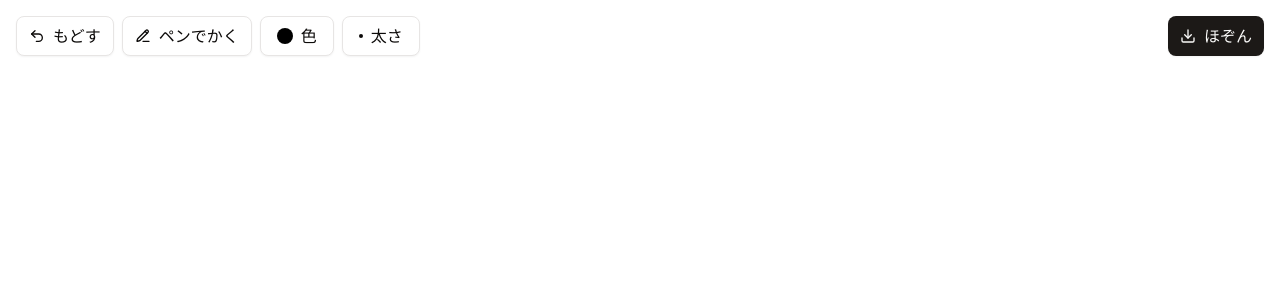
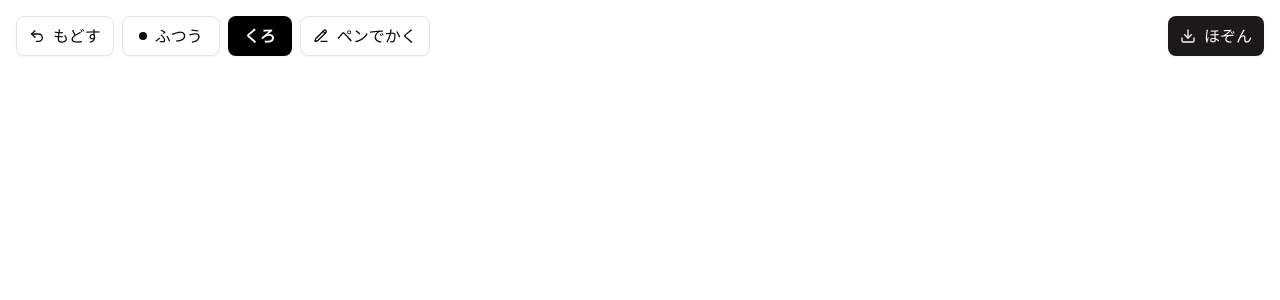
Before and after one commit to yoshikouki/nazori, a Next.js app: page / in a window 1280 px wide. Shown: the top 300 px of the page. Built offline with nearby package versions, Linux system fonts and the light colour scheme.

Commit message:
Refactor line style management and improve color/width picker components

```diff
--- a/biome.json
+++ b/biome.json
@@ -12,6 +12,7 @@
   "formatter": {
     "enabled": true,
     "indentStyle": "space",
+    "lineWidth": 96,
     "ignore": []
   },
   "organizeImports": {
--- a/src/features/drawing-canvas/index.tsx
+++ b/src/features/drawing-canvas/index.tsx
@@ -4,14 +4,11 @@ import { Button } from "@/components/ui/button";
 import { HandIcon, PencilLineIcon, Undo2Icon } from "lucide-react";
 import { useEffect, useRef, useState } from "react";
 import { LineColorPicker } from "./line-color-picker";
+import { DefaultLineStyle, type LineStyle } from "./line-style";
 import { LineWidthPicker } from "./line-width-picker";
 import { SaveImageButton } from "./save-image-button";
 
-// LineStyle型を直接インポートする代わりに定義
-type LineStyle = {
-  width: number;
-  color: string;
-};
+export type OnLineStyleChange = (newLineStyle: Partial<LineStyle>) => void;
 
 export const DrawingCanvas = () => {
   const canvasRef = useRef<HTMLCanvasElement>(null);
@@ -20,10 +17,7 @@ export const DrawingCanvas = () => {
   const midPointRef = useRef({ x: 0, y: 0 });
   const historyRef = useRef<ImageData[]>([]);
   const undoRef = useRef(0);
-  const [lineStyle, setLineStyle] = useState<LineStyle>({
-    width: 2,
-    color: "#000",
-  });
+  const [lineStyle, setLineStyle] = useState<LineStyle>(DefaultLineStyle);
   const [penOnly, setPenOnly] = useState(false);
 
   const getAllowedPointerTypes = () =>
@@ -134,23 +128,29 @@ export const DrawingCanvas = () => {
     ctx.lineJoin = "round";
   }, [lineStyle]);
 
-  const handleColorChange = (color: string) => {
-    setLineStyle((prev) => ({ ...prev, color }));
-  };
-
-  const handleLineWidthChange = (width: number) => {
-    setLineStyle((prev) => ({ ...prev, width }));
+  const onLineStyleChange = (newLineStyle: Partial<LineStyle>) => {
+    setLineStyle((prev) => ({ ...prev, ...newLineStyle }));
   };
 
   return (
     <div className="relative h-full w-full">
       <canvas ref={canvasRef} className="h-full w-full touch-none" />
       <div className="absolute inset-x-4 top-4 flex items-start justify-between">
-        <div className="inline-flex flex-col items-start justify-start gap-2 sm:flex-row">
-          <Button type="button" variant="outline" onClick={onUndo}>
-            <Undo2Icon />
-            <span className="hidden sm:inline">もどす</span>
-          </Button>
+        <div className="flex flex-col items-start justify-start gap-2 sm:flex-row">
+          <div className="inline-flex items-start justify-start gap-2">
+            <Button type="button" variant="outline" onClick={onUndo}>
+              <Undo2Icon />
+              <span className="hidden sm:inline">もどす</span>
+            </Button>
+            <LineWidthPicker
+              width={lineStyle.width}
+              onWidthChange={onLineStyleChange}
+            />
+            <LineColorPicker
+              color={lineStyle.color}
+              onColorChange={onLineStyleChange}
+            />
+          </div>
           <Button
             type="button"
             variant={"outline"}
@@ -159,14 +159,6 @@ export const DrawingCanvas = () => {
             {penOnly ? <HandIcon /> : <PencilLineIcon />}
             {penOnly ? "てもつかう" : "ペンでかく"}
           </Button>
-          <LineColorPicker
-            color={lineStyle.color}
-            onColorChange={handleColorChange}
-          />
-          <LineWidthPicker
-            width={lineStyle.width}
-            onWidthChange={handleLineWidthChange}
-          />
         </div>
         <div className="inline-flex items-center gap-2">
           <SaveImageButton canvasRef={canvasRef} />
--- a/src/features/drawing-canvas/line-color-picker.tsx
+++ b/src/features/drawing-canvas/line-color-picker.tsx
@@ -7,44 +7,36 @@ import {
   DropdownMenuItem,
   DropdownMenuTrigger,
 } from "@/components/ui/dropdown-menu";
+import type { OnLineStyleChange } from ".";
+import { ColorOptionsArray, getCurrentColor } from "./line-style";
 
 type LineColorPickerProps = {
   color: string;
-  onColorChange: (color: string) => void;
+  onColorChange: OnLineStyleChange;
 };
 
-export const LineColorPicker = ({
-  color,
-  onColorChange,
-}: LineColorPickerProps) => {
-  const colorOptions = [
-    { name: "黒", value: "#000000" },
-    { name: "赤", value: "#FF0000" },
-    { name: "青", value: "#0000FF" },
-    { name: "緑", value: "#008000" },
-    { name: "黄", value: "#FFFF00" },
-  ];
-
+export const LineColorPicker = ({ color, onColorChange }: LineColorPickerProps) => {
+  const currentColor = getCurrentColor(color);
   return (
     <DropdownMenu>
       <DropdownMenuTrigger asChild>
-        <Button variant="outline" className="flex gap-2">
-          <div
-            className="w-4 h-4 rounded-full"
-            style={{ backgroundColor: color }}
-          />
-          <span className="hidden sm:inline">色</span>
+        <Button
+          variant={currentColor?.lightness === "dark" ? "default" : "outline"}
+          className="flex min-w-10 gap-2 font-bold"
+          style={{ backgroundColor: color }}
+        >
+          <span className="hidden sm:inline">{currentColor?.name}</span>
         </Button>
       </DropdownMenuTrigger>
       <DropdownMenuContent>
-        {colorOptions.map((colorOption) => (
+        {ColorOptionsArray.map((colorOption) => (
           <DropdownMenuItem
-            key={colorOption.value}
-            onClick={() => onColorChange(colorOption.value)}
+            key={colorOption.key}
+            onClick={() => onColorChange({ color: colorOption.value })}
             className="flex gap-2"
           >
             <div
-              className="w-4 h-4 rounded-full"
+              className="h-4 w-4 rounded-full"
               style={{ backgroundColor: colorOption.value }}
             />
             {colorOption.name}
--- /dev/null
+++ b/src/features/drawing-canvas/line-style.ts
@@ -0,0 +1,32 @@
+export const ColorOptions = {
+  black: { key: "black", name: "くろ", value: "#000000", lightness: "dark" },
+  red: { key: "red", name: "あか", value: "#FF0000", lightness: "dark" },
+  blue: { key: "blue", name: "あお", value: "#0000FF", lightness: "dark" },
+  green: { key: "green", name: "みどり", value: "#008000", lightness: "dark" },
+  yellow: { key: "yellow", name: "きいろ", value: "#FFFF00", lightness: "light" },
+} as const;
+export const ColorOptionsArray = Object.values(ColorOptions);
+
+export const WidthOptions = {
+  thin: { key: "thin", name: "ほそい", value: 2 },
+  medium: { key: "medium", name: "ふつう", value: 4 },
+  thick: { key: "thick", name: "ふとい", value: 6 },
+  extraThick: { key: "extraThick", name: "ごくぶと", value: 12 },
+} as const;
+export const WidthOptionsArray = Object.values(WidthOptions);
+
+export type LineStyle = {
+  width: number;
+  color: string;
+};
+export const DefaultLineStyle: LineStyle = {
+  width: WidthOptions.medium.value,
+  color: ColorOptions.black.value,
+};
+
+export const getCurrentColor = (color: string) => {
+  return ColorOptionsArray.find((option) => option.value === color);
+};
+export const getCurrentWidth = (width: number) => {
+  return WidthOptionsArray.find((option) => option.value === width);
+};
--- a/src/features/drawing-canvas/line-width-picker.tsx
+++ b/src/features/drawing-canvas/line-width-picker.tsx
@@ -7,27 +7,20 @@ import {
   DropdownMenuItem,
   DropdownMenuTrigger,
 } from "@/components/ui/dropdown-menu";
+import type { OnLineStyleChange } from ".";
+import { WidthOptionsArray, getCurrentWidth } from "./line-style";
 
 type LineWidthPickerProps = {
   width: number;
-  onWidthChange: (width: number) => void;
+  onWidthChange: OnLineStyleChange;
 };
 
-export const LineWidthPicker = ({
-  width,
-  onWidthChange,
-}: LineWidthPickerProps) => {
-  const lineWidthOptions = [
-    { name: "細", value: 1 },
-    { name: "中", value: 2 },
-    { name: "太", value: 4 },
-    { name: "極太", value: 8 },
-  ];
-
+export const LineWidthPicker = ({ width, onWidthChange }: LineWidthPickerProps) => {
+  const currentWidth = getCurrentWidth(width);
   return (
     <DropdownMenu>
       <DropdownMenuTrigger asChild>
-        <Button variant="outline" className="flex gap-2">
+        <Button variant="outline" className="flex min-w-10 gap-2">
           <div className="flex items-center justify-center">
             <div
               className="rounded-full bg-current"
@@ -37,17 +30,17 @@ export const LineWidthPicker = ({
               }}
             />
           </div>
-          <span className="hidden sm:inline">太さ</span>
+          <span className="hidden sm:inline">{currentWidth?.name}</span>
         </Button>
       </DropdownMenuTrigger>
       <DropdownMenuContent>
-        {lineWidthOptions.map((option) => (
+        {WidthOptionsArray.map((option) => (
           <DropdownMenuItem
-            key={option.value}
-            onClick={() => onWidthChange(option.value)}
+            key={option.key}
+            onClick={() => onWidthChange({ width: option.value })}
             className="flex gap-2"
           >
-            <div className="flex items-center justify-center w-4">
+            <div className="flex w-4 items-center justify-center">
               <div
                 className="rounded-full bg-current"
                 style={{
```
